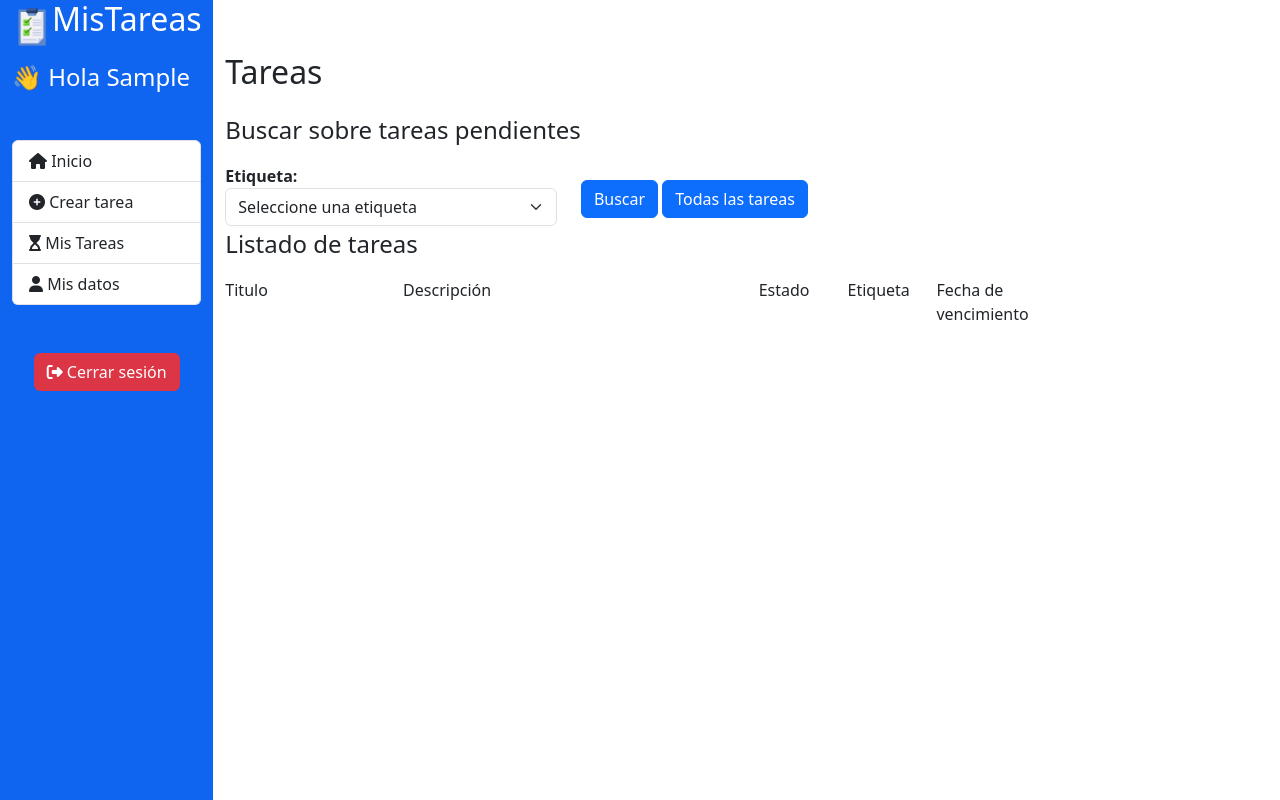
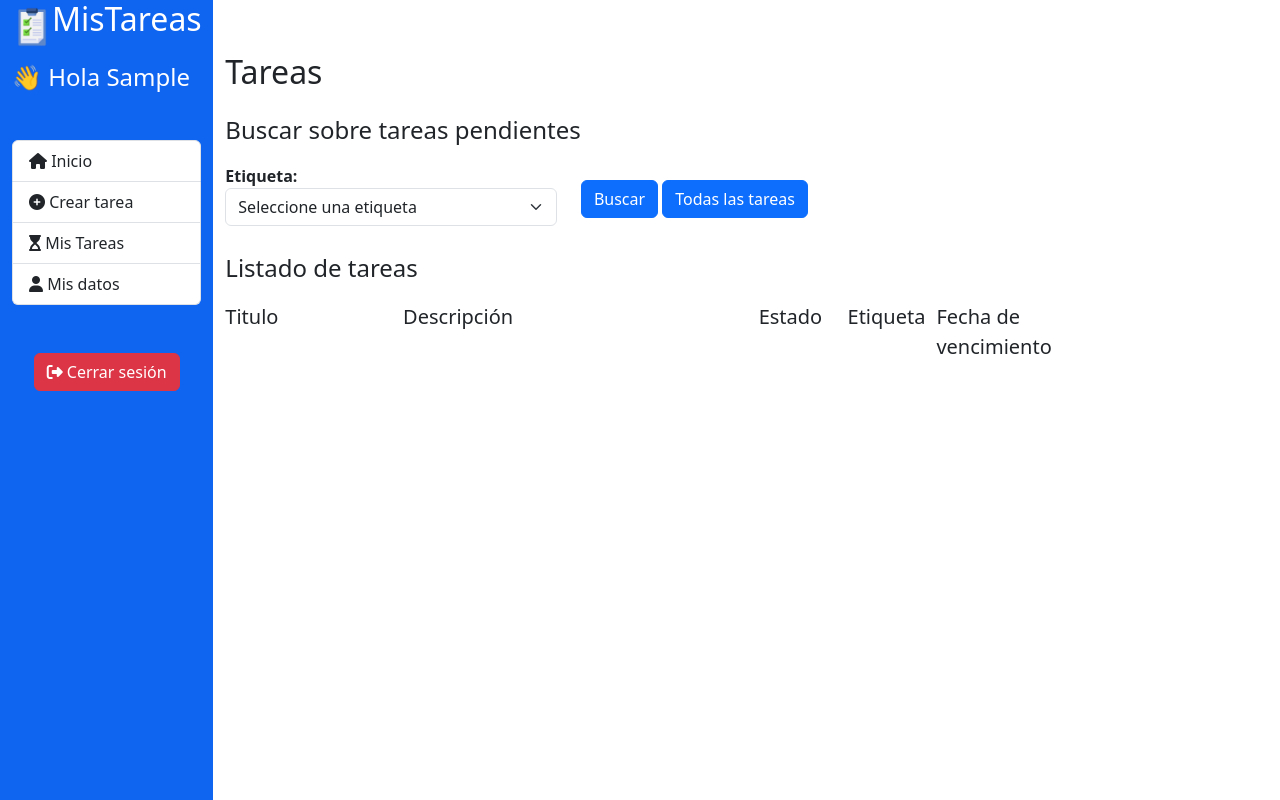
Before and after one commit to eduardoescarez/mistareas, a Django app: page /internal/tareas/ver in a window 1280 px wide. Run offline with Django 4.2, Linux system fonts and the light colour scheme; the visitor is signed in with stand-in values (Sample User, id 1); data that the repository does not hold is empty; some libraries are stand-ins or nearby versions.

Commit message:
Correciones en formularios

```diff
--- a/sitioweb/mistareas/forms.py
+++ b/sitioweb/mistareas/forms.py
@@ -46,11 +46,11 @@ class FormularioNuevaTarea(forms.Form):
                                         }))
     fecha_vencimiento = forms.DateField (label='Fecha Vencimiento', required=True, widget=DateInput(attrs={'class': 'form-control'}))
     id_estado = forms.ModelChoiceField  (label='Estado', empty_label=('Seleccione una estado'),
-                                        queryset=Estados.objects.all(), required=False,
+                                        queryset=Estados.objects.all(), required=True,
                                         widget= forms.Select(attrs={
                                             'class':'form-select'}),)
     id_etiqueta = forms.ModelChoiceField(label='Etiqueta', empty_label=('Seleccione una etiqueta'),
-                                        queryset=Etiquetas.objects.all(), required=False,
+                                        queryset=Etiquetas.objects.all(), required=True,
                                         widget= forms.Select(attrs={
                                             'class':'form-select'}),)
 
--- a/sitioweb/mistareas/templates/home_internal.html
+++ b/sitioweb/mistareas/templates/home_internal.html
@@ -30,11 +30,11 @@
                         </div>
                         <ul class="list-group list-group-flush">
                             {% for element in tareas_general%}
-                            <li class="list-group-item"><span class="fw-bold">{{element.titulo}} ({{element.id_etiqueta}})</span> <a href="{% url 'leer_tarea' id_tarea=element.id %}" class="btn btn-info"><i class="fa-solid fa-magnifying-glass"></i> Ver tarea</a></li>
+                            <li class="list-group-item"><span class="fw-bold">{{element.titulo}} ({{element.id_etiqueta}})</span> <a href="{% url 'leer_tarea' id_tarea=element.id %}" class="btn btn-outline-primary"><i class="fa-solid fa-magnifying-glass"></i> Ver</a></li>
                             {% endfor %}
                         </ul>
                         <div class="card-body">
-                            <a href="#" class="btn btn-primary"><i class="fa-solid fa-magnifying-glass"></i> Ver todas las tareas</a>
+                            <a href="{% url 'listar_tareas' %}" class="btn btn-primary"><i class="fa-solid fa-magnifying-glass"></i> Ver todas las tareas</a>
                         </div>
                     </div>
                 </div>
--- a/sitioweb/mistareas/templates/list_all_tasks.html
+++ b/sitioweb/mistareas/templates/list_all_tasks.html
@@ -41,15 +41,15 @@
                 </form>
             </div>
             <div>
-                <div class="row">
+                <div class="row mt-4">
                     <p class="fs-4">Listado de tareas</p>
                 </div>
                 <div class="row">
-                    <div class="col-2">Titulo</div>
-                    <div class="col-4">Descripción</div>
-                    <div class="col-1">Estado</div>
-                    <div class="col-1">Etiqueta</div>
-                    <div class="col-2">Fecha de vencimiento</div>
+                    <div class="col-2"><p class="fs-5">Titulo</p></div>
+                    <div class="col-4"><p class="fs-5">Descripción</p></div>
+                    <div class="col-1"><p class="fs-5">Estado</p></div>
+                    <div class="col-1"><p class="fs-5">Etiqueta</p></div>
+                    <div class="col-2"><p class="fs-5">Fecha de vencimiento</p></div>
                 </div>
                 {% for element in tareas %}
                 <div class="row">
```
